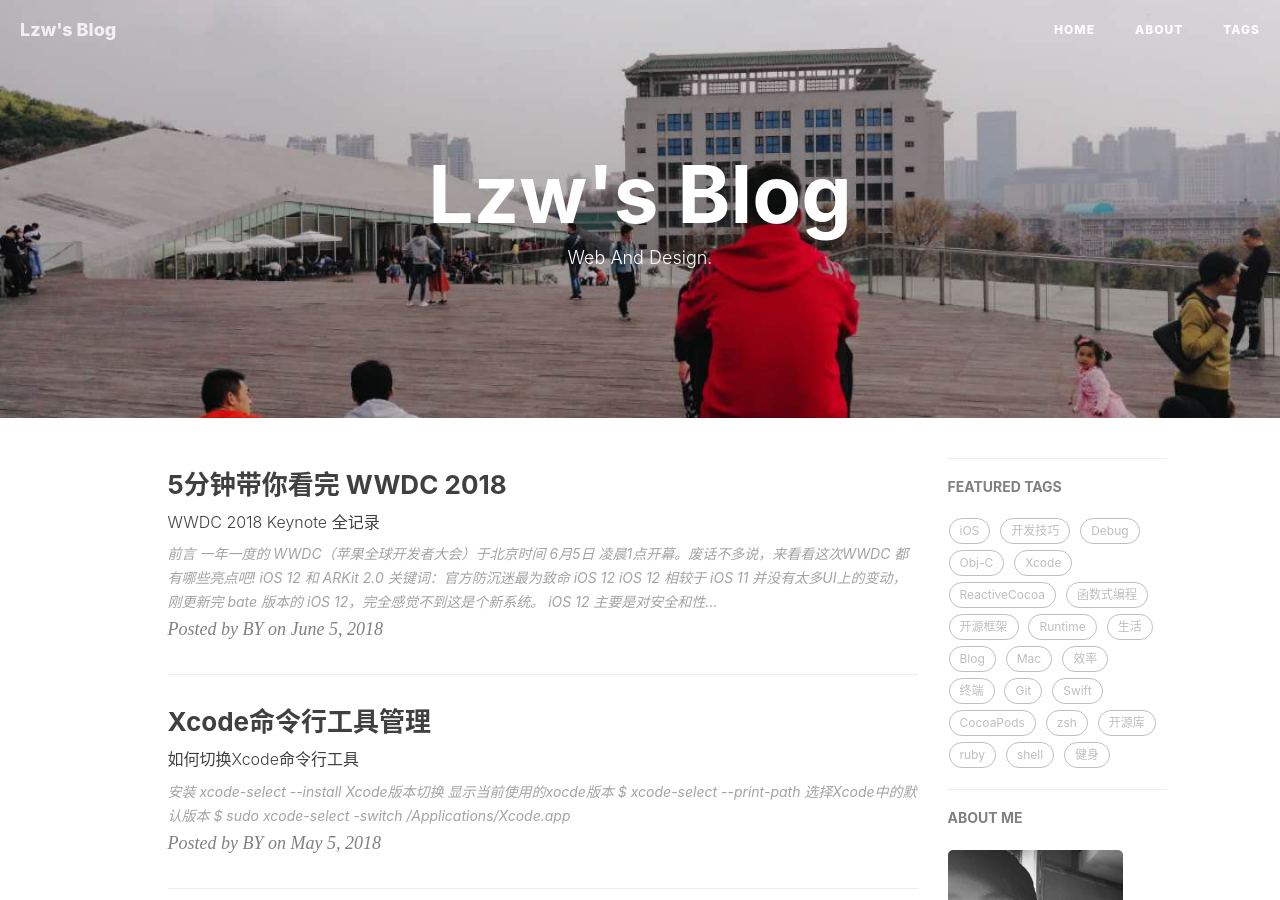
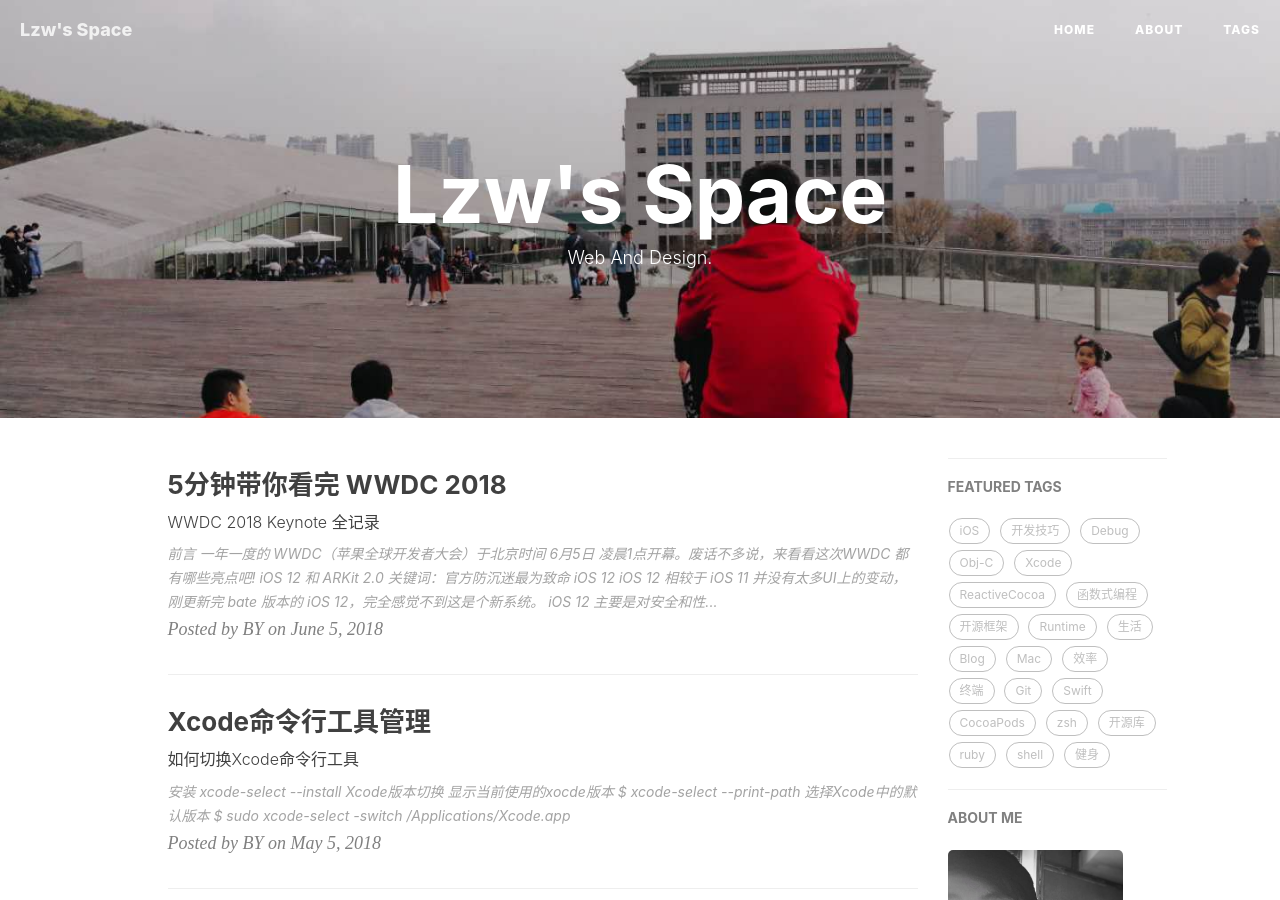
Before and after one commit to Lzw08/Lzw08.github.io, a Jekyll site: the page built from index.html, in a window 1280 px wide and 900 px high. Built offline with Jekyll 4.4.1, drawn with Linux system fonts in a browser that asks for light colours; nearby versions of some CDN libraries; the list of posts is cut into pages by our own code; comment, search, counter and statistics services are not loaded; some of the changed text lies outside the part shown.

Commit message:
Update _config.yml

```diff
--- a/_config.yml
+++ b/_config.yml
@@ -1,10 +1,10 @@
 # Site settings
-title: Lzw's Blog
-SEOTitle: 罗智伟的博客 | LZW Blog
+title: Lzw's Space
+SEOTitle: 罗智伟的个人主页 | LZW Space
 header-img: img/post-bg-desk.jpg
 email: 2816828876@qq.com
 description: "写作和旅游，必须有一个在路上"
-keyword: "BY, BY Blog, 罗智伟的博客, luozhiwei, 罗智伟, iOS, Apple, iPhone"
+keyword: "LZW, LZW Blog, 罗智伟的博客, luozhiwei, 罗智伟, iOS, Apple, iPhone"
 url: "http://Lzw08.github.io"          # your host, for absolute URL
 baseurl: ""      # for example, '/blog' if your blog hosted on 'host/blog'
 github_repo: "https://github.com/Lzw08/Lzw08.github.io.git" # you code repository
```
